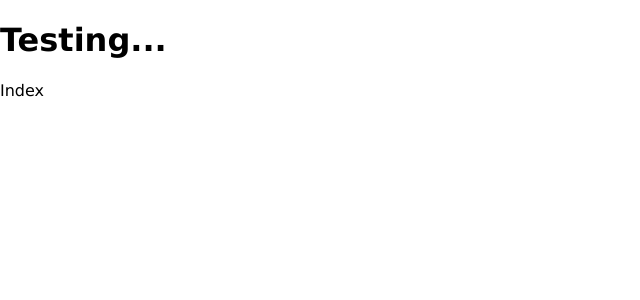
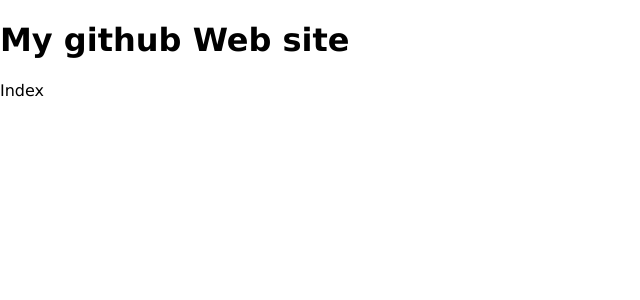
Before and after one commit to StfMa/chrwahl.github.io, a Jekyll site: the page built from index.html, in a window 1280 px wide. Shown: the top 300 px of the page, without its empty margins (0-640 px from the left). Built offline with Jekyll 4.4.1, drawn with Linux system fonts in a browser that asks for light colours.

Commit message:
Update default.html

```diff
--- a/_layouts/default.html
+++ b/_layouts/default.html
@@ -4,8 +4,8 @@
     <title>{{ page.title }}</title>
     <link rel='stylesheet' href='{{ site.path }}/stylesheets/stylesheet.css' />
   </head>
-  <body class="wrap">
-    <h1>Testing...</h1>
+  <body>
+    <h1>{{ page.title }}</h1>
     {{ content }}
   </body>
 </html>
```
